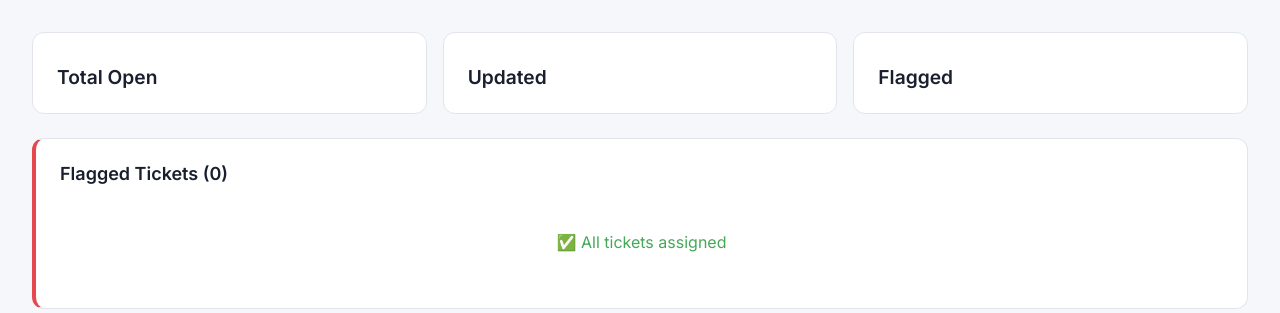
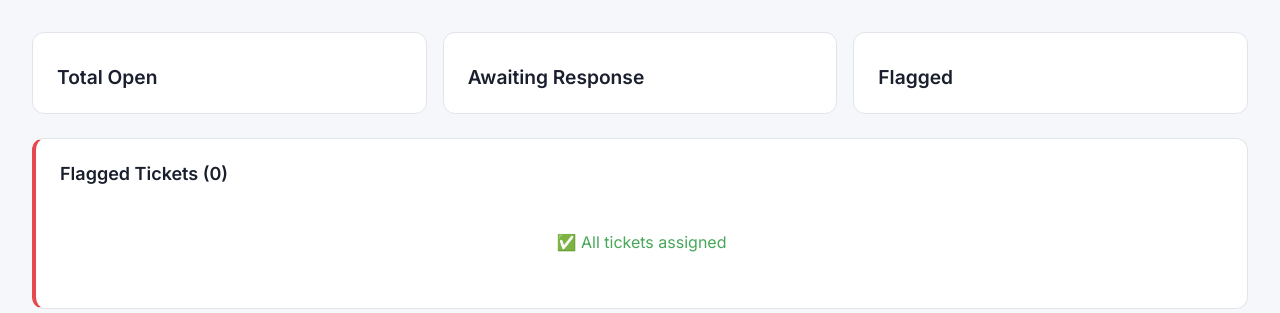
Before and after one commit to lcallow1/support-ticket-dashboard, a Flask app: template templates/index.html in a window 1280 px wide. Shown: the part 80-393 px from the top of the page. Run offline with Flask 3, Linux system fonts and the light colour scheme; the template is opened without the code that fills it, so the values that code supplies are empty.

Commit message:
Changed updated to Awaiting Response

```diff
--- a/templates/index.html
+++ b/templates/index.html
@@ -4,7 +4,7 @@
     <meta charset="UTF-8" />
     <meta name="viewport" content="width=device-width, initial-scale=1.0" />
     <meta http-equiv="refresh" content="60" />
-    <title>iZan - Ticket Dashboard</title>
+    <title>Ticket Dashboard Project</title>
     <link
       href="https://fonts.googleapis.com/css2?family=Inter:wght@400;600;700&display=swap"
       rel="stylesheet"
@@ -37,7 +37,7 @@
         </div>
         <div class="tile">
           <h1>{{ updated_count }}</h1>
-          <p>Updated</p>
+          <p>Awaiting Response</p>
         </div>
         <div class="tile">
           <h1>{{ flagged_count }}</h1>
```
